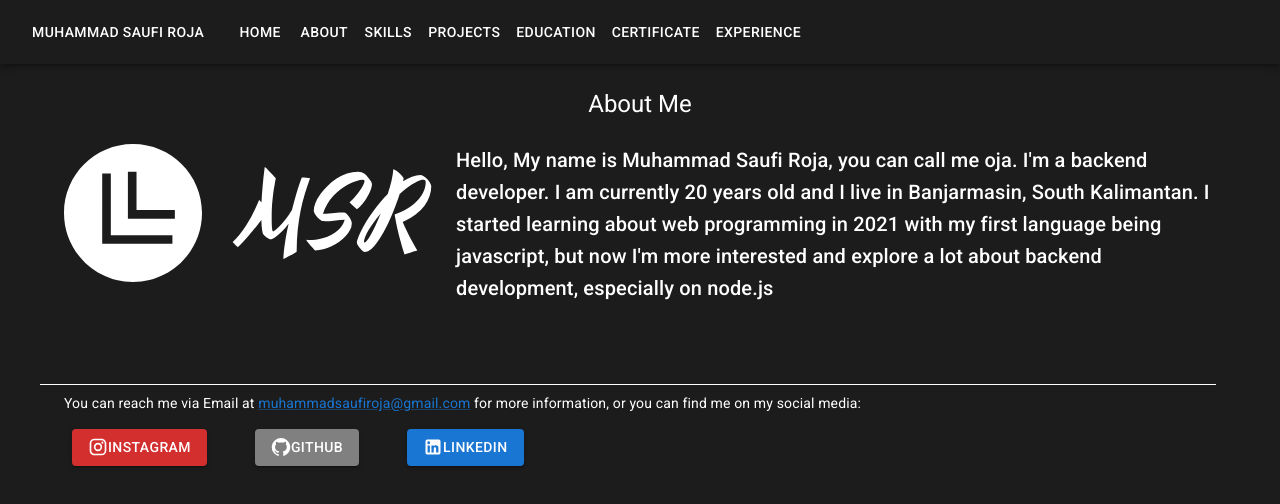
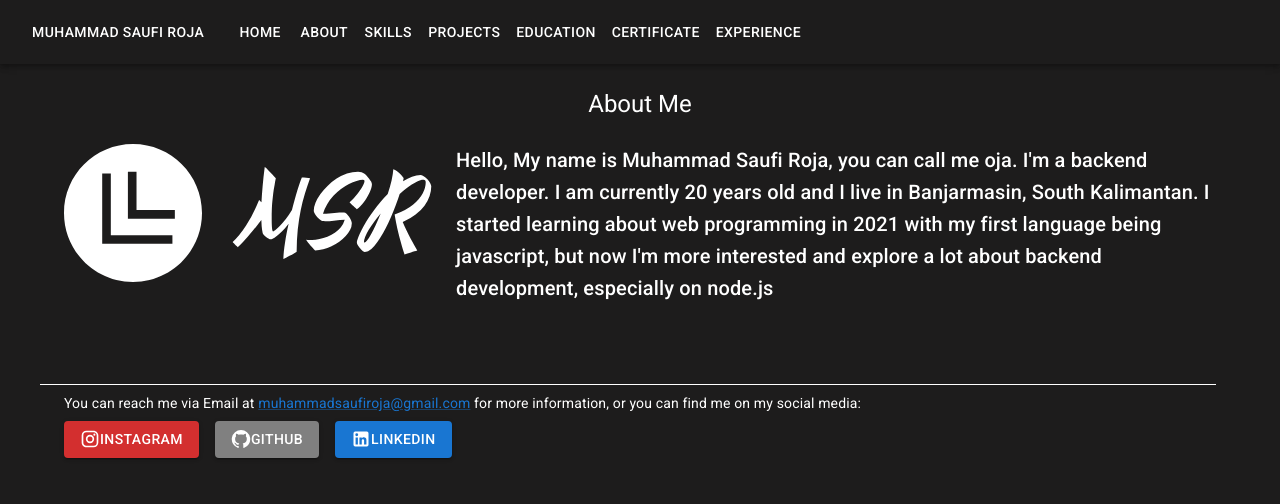
Before and after one commit to saufiroja/portofolio, a React (Create React App) app: page /about in a window 1280 px wide. Shown: the top 504 px of the page. Built offline with nearby package versions, Linux system fonts and the light colour scheme.

Commit message:
change about button

```diff
--- a/src/components/About/About.jsx
+++ b/src/components/About/About.jsx
@@ -37,15 +37,15 @@ const About = () => {
           </Link>{' '}
           for more information, or you can find me on my social media:
         </Typography>
-        <Box display='flex' px={{ xs: 10, sm: 1 }} py={{ xs: 5, sm: 2 }}>
-          <Box pr={3}>
+        <Grid container spacing={2} justifyContent='start' pt={1}>
+          <Grid item>
             <Link href='https://www.instagram.com/saufiroja_' underline='none'>
               <Button variant='contained' color='error'>
                 <Instagram fontSize='small' /> Instagram
               </Button>
             </Link>
-          </Box>
-          <Box px={3}>
+          </Grid>
+          <Grid item>
             <Link href='https://github.com/saufiroja' underline='none'>
               <Button
                 variant='contained'
@@ -59,8 +59,8 @@ const About = () => {
                 <GitHub fontSize='small' /> Github
               </Button>
             </Link>
-          </Box>
-          <Box px={3}>
+          </Grid>
+          <Grid item>
             <Link
               href='https://www.linkedin.com/in/muhammad-saufi-roja-11427a1b8/'
               underline='none'
@@ -69,8 +69,8 @@ const About = () => {
                 <LinkedIn fontSize='small' /> LinkedIn
               </Button>
             </Link>
-          </Box>
-        </Box>
+          </Grid>
+        </Grid>
       </Container>
     </>
   );
```
